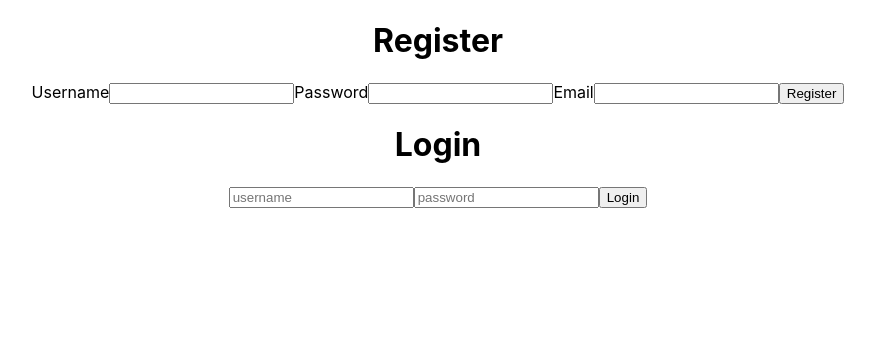
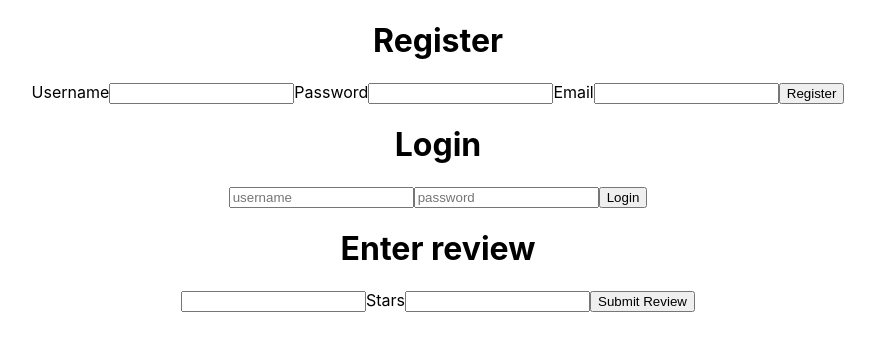
Before and after one commit to Leksax/Web2Projekti, a React (Create React App) app in the folder web2projekti/: page / in a window 1280 px wide. Shown: the top 350 px of the page, without its empty margins (202-1077 px from the left). Built offline with nearby package versions, Linux system fonts and the light colour scheme.

Commit message:
Lisää tietokantatoimintoja

```diff
--- a/web2projekti/src/App.js
+++ b/web2projekti/src/App.js
@@ -1,11 +1,13 @@
 import React from "react";
 import './App.css';
 import LoginPage from "./LoginPage";
+import ReviewPage from "./ReviewPage";
 
 function App() {
   return (
     <div className="App">
         <LoginPage />
+        <ReviewPage/>
 
     </div>
   );
--- /dev/null
+++ b/web2projekti/src/ReviewPage.js
@@ -0,0 +1,38 @@
+import React, {useState} from "react";
+import Axios from "axios";
+
+const ReviewPage = () => {
+    const [reviewBody, setReviewBody] = useState("")
+    const [stars, setStars] = useState("")
+
+    const submitReview = () => {
+        Axios.post('http://localhost:3001/review', {
+            body: reviewBody,
+            stars: stars
+        }).then((response) => {
+            console.log(response)
+        });
+    }
+
+    return (
+        <div>
+            <h1>Enter review</h1>
+            <input
+                type="text"
+                onChange={(e) => {
+                    setReviewBody(e.target.value);
+                }}
+            />
+            <label>Stars</label>
+            <input
+                type="number"
+                onChange={(e) => {
+                    setStars(e.target.value);
+                }}
+            />
+            <button onClick={submitReview}>Submit Review</button>
+        </div>
+    )
+}
+
+export default ReviewPage;
```
